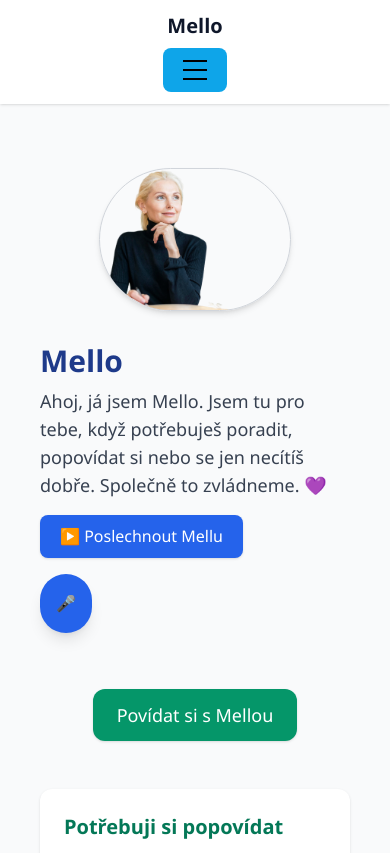
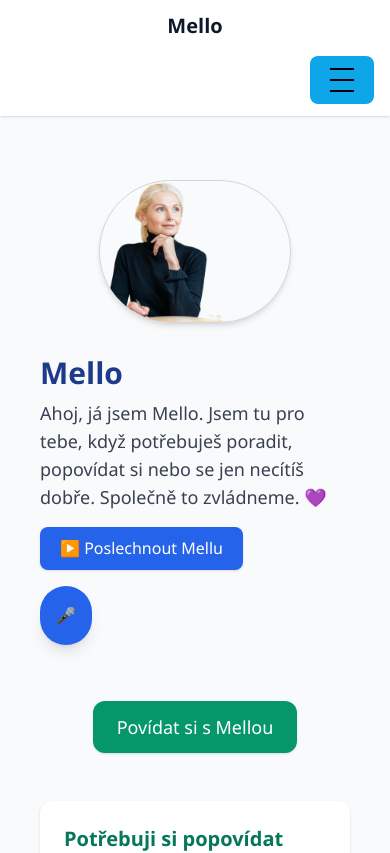
Before and after one commit to ReyJorge/mello, a React (Vite) app in the folder mello-frontend/: page / in a window 390 px wide. Shown: the top 853 px of the page. Built offline with nearby package versions, Linux system fonts and the light colour scheme; no server answers.

Commit message:
Přidáno hamburger menu pro mobilní navigaci

```diff
--- a/mello-frontend/src/components/Layout.jsx
+++ b/mello-frontend/src/components/Layout.jsx
@@ -14,16 +14,17 @@ export default function Layout({ children }) {
 
   return (
     <div className="min-h-screen bg-gray-50 text-gray-900">
-      <nav className="bg-white shadow px-4 py-3 flex items-center justify-between">
+      <nav className="bg-white shadow px-4 py-3 flex items-center">
         <h1 className="text-xl font-bold">Mello</h1>
 
-        {/* Hamburger Icon */}
+        {/* Hamburger / Close Icon */}
+        <div className="ml-auto md:hidden">
           <button
-          className="md:hidden focus:outline-none"
             onClick={() => setIsOpen(!isOpen)}
             aria-label="Toggle menu"
+            className="focus:outline-none"
           >
-          <div className="w-6 h-5 flex flex-col justify-between">
+            <div className="w-6 h-6 flex flex-col justify-between">
               <span
                 className={`block h-0.5 w-full bg-black transform transition duration-300 ${
                   isOpen ? "rotate-45 translate-y-1.5" : ""
@@ -41,9 +42,10 @@ export default function Layout({ children }) {
               />
             </div>
           </button>
+        </div>
 
         {/* Desktop menu */}
-        <div className="hidden md:flex space-x-4 items-center">
+        <div className="hidden md:flex space-x-4 items-center ml-auto">
           <NavLinks user={user} handleLogout={handleLogout} />
         </div>
       </nav>
```
Lines whose indentation alone changed are shown as unchanged.
